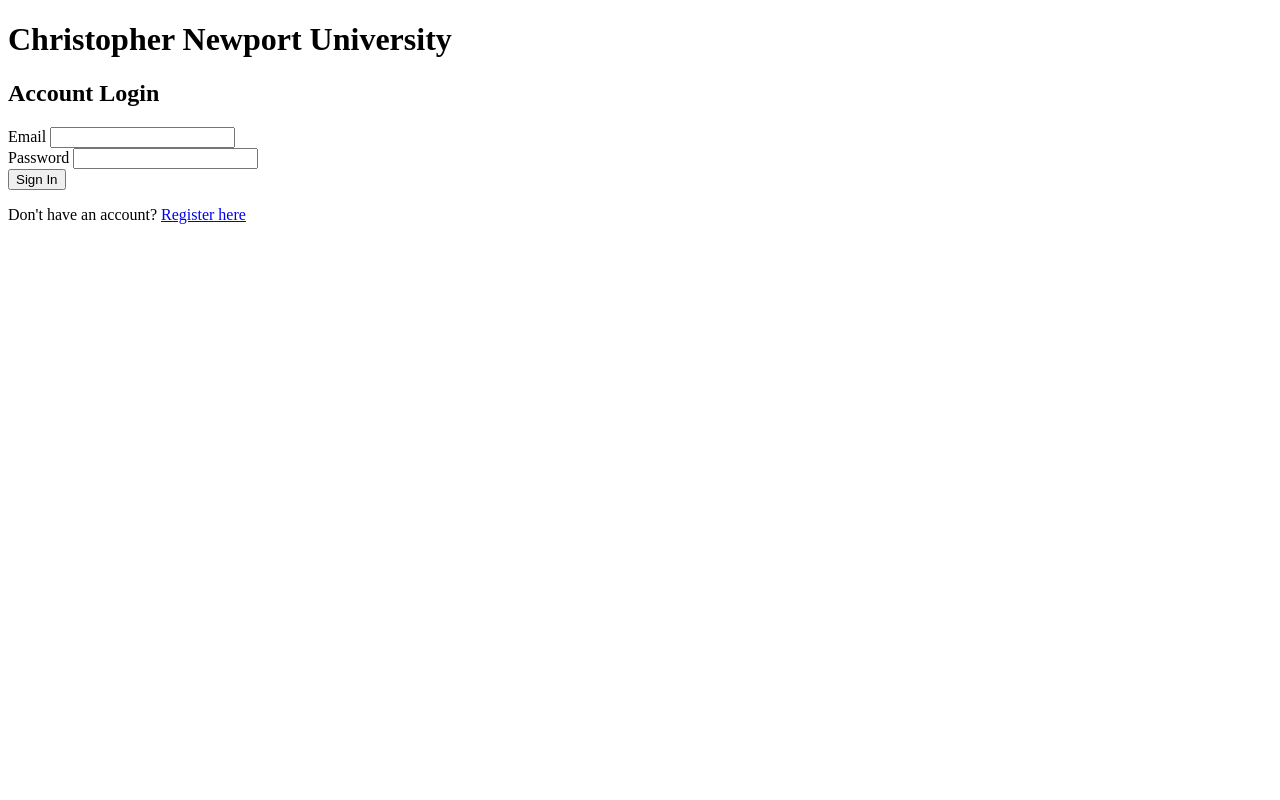
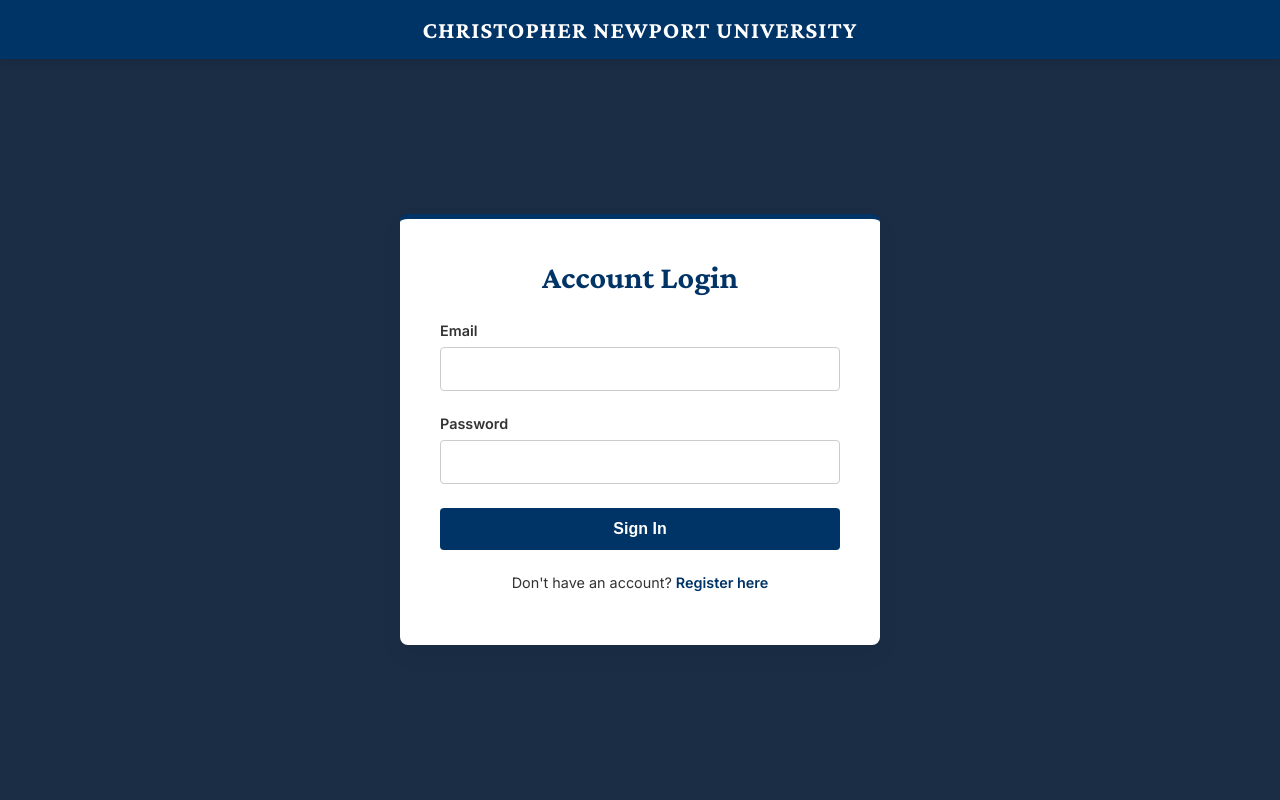
Before and after one commit to katpomp/ResearchParticipationDatabaseSystem, a PHP site: page /login.php in a window 1280 px wide. Run offline with PHP 8.4, Linux system fonts and the light colour scheme.

Commit message:
Restoring Login UI

```diff
--- a/backend/login.php
+++ b/backend/login.php
@@ -11,6 +11,7 @@ if ($_SERVER["REQUEST_METHOD"] == "POST") {
     $email = $_POST['email'];
     $password = $_POST['password'];
 
+
     $sql = "SELECT * FROM users WHERE email = '$email' LIMIT 1";
     $result = $conn->query($sql);
 
@@ -20,7 +21,7 @@ if ($_SERVER["REQUEST_METHOD"] == "POST") {
             $_SESSION['user_id'] = $user['id'];
             $_SESSION['email'] = $user['email'];
             $_SESSION['role'] = $user['role'];
-            header("Location: dashboard.php");
+
             if ($user['role'] == 'student') {
                 header("Location: student_dashboard.php");
             } elseif ($user['role'] == 'researcher') {
@@ -28,8 +29,9 @@ if ($_SERVER["REQUEST_METHOD"] == "POST") {
             } elseif ($user['role'] == 'faculty') {
                 header("Location: faculty_dashboard.php");
             } else {
-        		header("Location: dashboard.php"); // fallback
+                header("Location: dashboard.php");
             }
+
             exit();
         } else {
             $error = "Incorrect password.";
@@ -47,7 +49,141 @@ if ($_SERVER["REQUEST_METHOD"] == "POST") {
     <title>Login | University Portal</title>
     <link href="https://fonts.googleapis.com/css2?family=Crimson+Pro:wght@400;700&family=Inter:wght@400;600&display=swap" rel="stylesheet">
     <style>
-        /* ...existing CSS stays the same... */
+        :root {
+            --cnu-blue: #003366;
+            --cnu-silver: #E0E0E0;
+            --text-dark: #333;
+        }
+
+        body {
+            margin: 0;
+            padding: 0;
+            font-family: 'Inter', sans-serif;
+            background-color: #1a2d45;
+            background-image: url('');
+            background-size: cover;
+            background-position: center;
+            background-repeat: no-repeat;
+            background-attachment: fixed;
+            color: var(--text-dark);
+            display: flex;
+            flex-direction: column;
+            min-height: 100vh;
+        }
+
+        header {
+            background-color: var(--cnu-blue);
+            padding: 1rem 2rem;
+            color: white;
+            box-shadow: 0 2px 10px rgba(0,0,0,0.1);
+            text-align: center;
+        }
+
+        header h1 {
+            margin: 0;
+            font-family: 'Crimson Pro', serif;
+            font-size: 1.5rem;
+            letter-spacing: 1px;
+            text-transform: uppercase;
+        }
+
+        .login-container {
+            flex: 1;
+            display: flex;
+            justify-content: center;
+            align-items: center;
+            padding: 20px;
+        }
+
+        .login-card {
+            background: white;
+            padding: 2.5rem;
+            border-radius: 8px;
+            box-shadow: 0 10px 25px rgba(0,0,0,0.05);
+            width: 100%;
+            max-width: 400px;
+            border-top: 5px solid var(--cnu-blue);
+        }
+
+        .login-card h2 {
+            margin-top: 0;
+            font-family: 'Crimson Pro', serif;
+            color: var(--cnu-blue);
+            font-size: 2rem;
+            text-align: center;
+        }
+
+        .form-group {
+            margin-bottom: 1.5rem;
+        }
+
+        label {
+            display: block;
+            margin-bottom: 0.5rem;
+            font-weight: 600;
+            font-size: 0.9rem;
+        }
+
+        input[type="text"],
+        input[type="email"],
+        input[type="password"] {
+            width: 100%;
+            padding: 12px;
+            border: 1px solid #ccc;
+            border-radius: 4px;
+            box-sizing: border-box;
+            font-size: 1rem;
+        }
+
+        input:focus {
+            outline: none;
+            border-color: var(--cnu-blue);
+            box-shadow: 0 0 0 2px rgba(0,51,102,0.1);
+        }
+
+        input[type="submit"] {
+            width: 100%;
+            background-color: var(--cnu-blue);
+            color: white;
+            padding: 12px;
+            border: none;
+            border-radius: 4px;
+            font-size: 1rem;
+            font-weight: 600;
+            cursor: pointer;
+            transition: background 0.3s ease;
+        }
+
+        input[type="submit"]:hover {
+            background-color: #002244;
+        }
+
+        .error-msg {
+            background-color: #fde8e8;
+            color: #c53030;
+            padding: 10px;
+            border-radius: 4px;
+            margin-bottom: 1rem;
+            font-size: 0.9rem;
+            text-align: center;
+            border: 1px solid #f8b4b4;
+        }
+
+        .footer-links {
+            text-align: center;
+            margin-top: 1.5rem;
+            font-size: 0.9rem;
+        }
+
+        .footer-links a {
+            color: var(--cnu-blue);
+            text-decoration: none;
+            font-weight: 600;
+        }
+
+        .footer-links a:hover {
+            text-decoration: underline;
+        }
     </style>
 </head>
 <body>
```
Also changed, not shown: 1 other file. Lines whose indentation alone changed are shown as unchanged.
